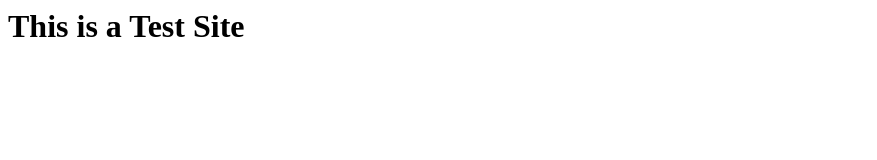
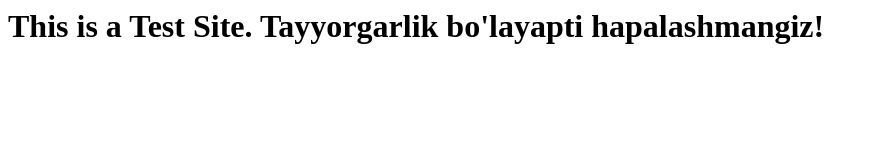
Before and after one commit to CodeAlluring/Foto, a plain HTML site: page index.html in a window 1280 px wide. Shown: the whole page, without its empty margins (0-877 px from the left). Drawn offline with Linux system fonts and the light colour scheme.

Commit message:
Update index.html

```diff
--- a/index.html
+++ b/index.html
@@ -5,6 +5,6 @@
         <script src="//code-eu1.jivosite.com/widget/4Q3dnrhHFv" async></script>
     </head>
     <body>
-        <h1>This is a Test Site</h1>
+        <h1>This is a Test Site. Tayyorgarlik bo'layapti hapalashmangiz!</h1>
     </body>
 </html>
```
